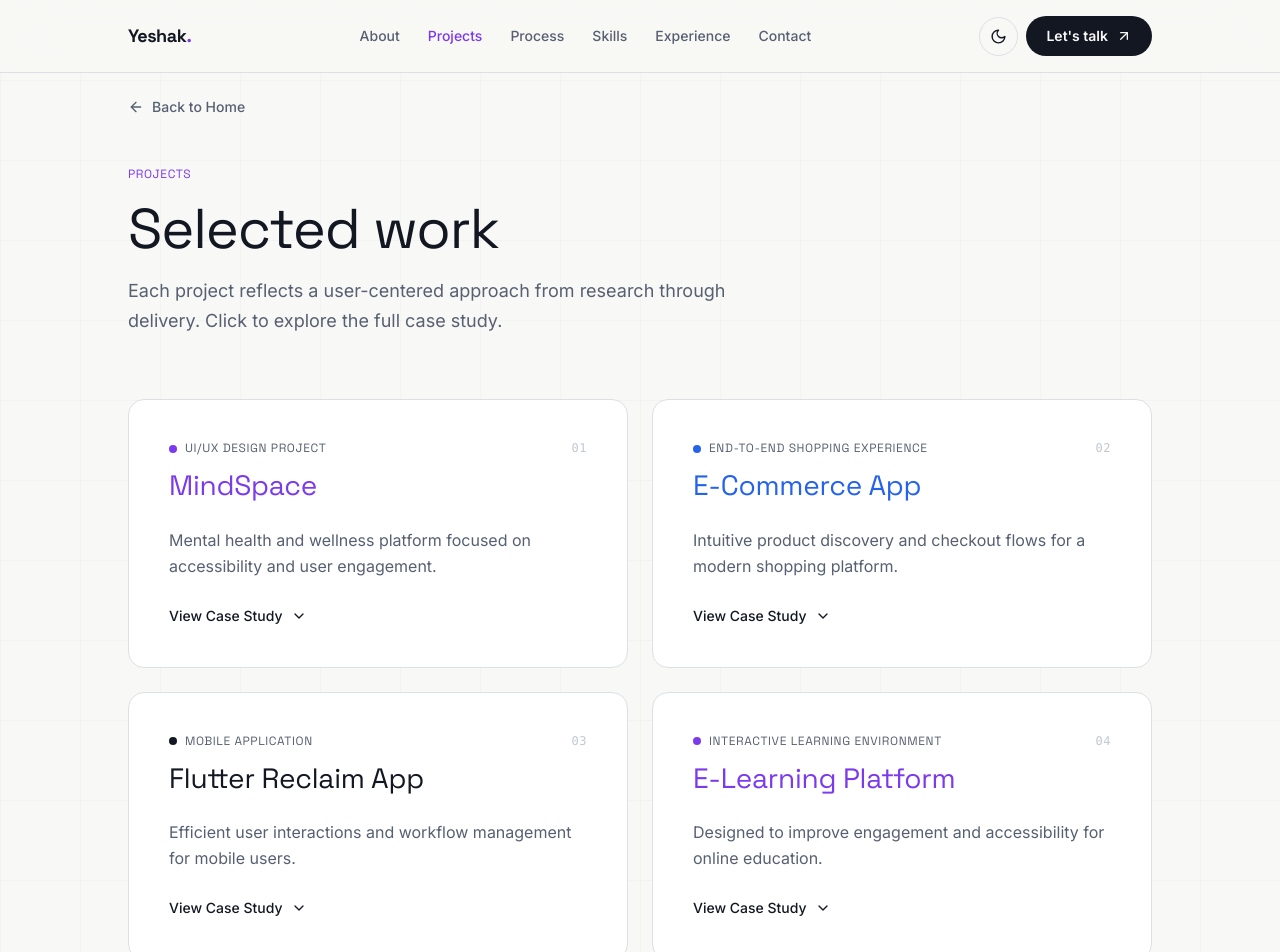
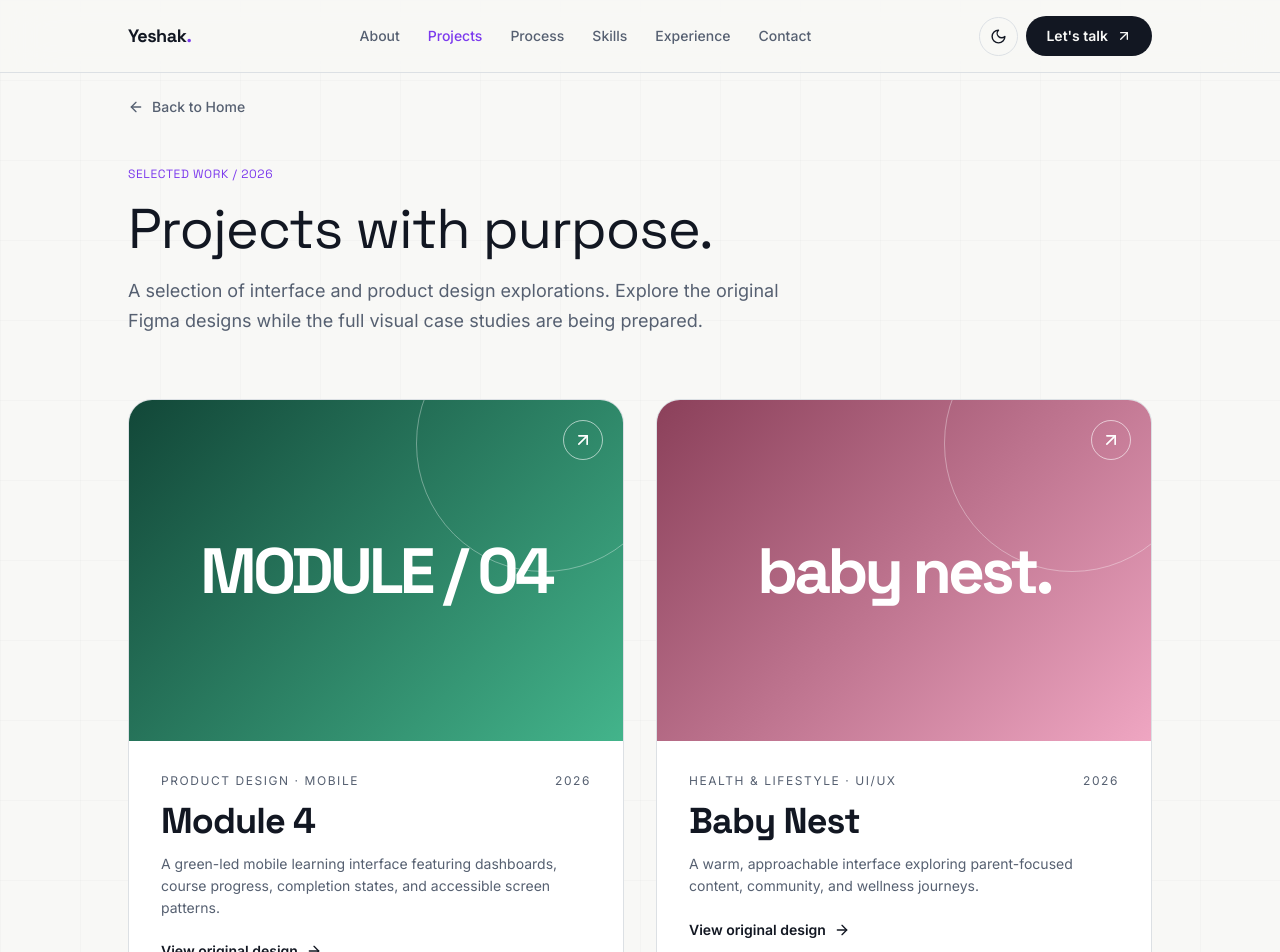
Before and after one commit to Isaac-56/yeshak_portfolio, a React (Vite) app: page /projects in a window 1280 px wide. Shown: the top 952 px of the page. Built offline with nearby package versions, Linux system fonts and the light colour scheme.

Commit message:
Feature reviewed Figma projects with linked showcase cards

```diff
--- a/src/pages/ProjectsPage.tsx
+++ b/src/pages/ProjectsPage.tsx
@@ -1,184 +1,39 @@
-import { useState } from 'react';
+import { ArrowUpRight, ArrowRight } from 'lucide-react';
 import PageLayout from '../components/PageLayout';
 import { useReveal } from '../hooks/useReveal';
-import { ChevronDown, Users, Search, Pen, Rocket, BarChart3 } from 'lucide-react';
 
-interface Project {
-  title: string;
-  subtitle: string;
-  description: string;
-  color: string;
-  bgLight: string;
-  caseStudy: {
-    problem: string;
-    research: string;
-    design: string;
-    solution: string;
-    outcome: string;
-  };
-}
-
-const projects: Project[] = [
-  {
-    title: 'MindSpace',
-    subtitle: 'UI/UX Design Project',
-    description: 'Mental health and wellness platform focused on accessibility and user engagement.',
-    color: 'text-accent',
-    bgLight: 'bg-accent-light',
-    caseStudy: {
-      problem: 'Mental health resources are often stigmatized and difficult to access, especially for young adults who need discreet, approachable support.',
-      research: 'Conducted user interviews with 30+ individuals, analyzed competitor platforms, and surveyed mental health professionals to understand barriers to access.',
-      design: 'Created a calming visual language with warm colors, gentle micro-interactions, and a progressive disclosure approach to reduce cognitive load.',
-      solution: 'Designed a platform with anonymous access, guided wellness journeys, mood tracking, and community support features with privacy-first architecture.',
-      outcome: 'Usability testing showed 85% task completion rate, 40% reduction in onboarding time, and high user satisfaction scores for accessibility features.',
-    },
-  },
-  {
-    title: 'E-Commerce App',
-    subtitle: 'End-to-End Shopping Experience',
-    description: 'Intuitive product discovery and checkout flows for a modern shopping platform.',
-    color: 'text-accent-blue',
-    bgLight: 'bg-accent-blue-light',
-    caseStudy: {
-      problem: 'Users abandoned carts due to complex navigation, overwhelming choices, and a checkout process with too many friction points.',
-      research: 'Analyzed heatmaps and session recordings, conducted card sorting exercises, and performed moderated usability tests with 25 participants.',
-      design: 'Simplified the information architecture, introduced smart filtering, and created a streamlined 3-step checkout with persistent cart visibility.',
-      solution: 'Redesigned the shopping flow with contextual search, personalized recommendations, one-tap checkout, and clear progress indicators throughout.',
-      outcome: 'Cart abandonment decreased by 32%, checkout completion improved by 28%, and average session duration increased by 45 seconds.',
-    },
-  },
-  {
-    title: 'Flutter Reclaim App',
-    subtitle: 'Mobile Application',
-    description: 'Efficient user interactions and workflow management for mobile users.',
-    color: 'text-primary',
-    bgLight: 'bg-bg-alt',
-    caseStudy: {
-      problem: 'Existing workflow management tools were desktop-first and too complex for mobile use, creating friction for on-the-go task management.',
-      research: 'Interviewed 20 mobile users, conducted competitive analysis of 8 mobile workflow apps, and ran diary studies tracking daily usage patterns.',
-      design: 'Designed a gesture-driven interface with thumb-zone optimization, minimal text input requirements, and quick-action widgets for common tasks.',
-      solution: 'Built a Flutter-based app with swipe actions, haptic feedback, offline-first architecture, and adaptive layouts for varied screen sizes.',
-      outcome: 'User engagement increased by 60% compared to previous tools, with daily active usage averaging 4.2 sessions per day.',
-    },
-  },
-  {
-    title: 'E-Learning Platform',
-    subtitle: 'Interactive Learning Environment',
-    description: 'Designed to improve engagement and accessibility for online education.',
-    color: 'text-accent',
-    bgLight: 'bg-accent-light',
-    caseStudy: {
-      problem: 'Students struggled with low engagement, content overload, and lack of interactive elements in existing e-learning platforms.',
-      research: 'Surveyed 100+ students and 15 educators, analyzed engagement metrics from existing platforms, and reviewed learning science research.',
-      design: 'Applied gamification principles, chunked content into micro-lessons, and designed progress dashboards that motivate continued learning.',
-      solution: 'Created an adaptive learning platform with personalized paths, interactive exercises, peer collaboration spaces, and achievement systems.',
-      outcome: 'Course completion rates improved by 47%, daily active time increased by 35%, and student satisfaction scores rose significantly.',
-    },
-  },
-  {
-    title: 'Pregnancy Tracking App',
-    subtitle: 'Health & Wellness',
-    description: 'User-centered health tracking supporting mothers through every stage of pregnancy.',
-    color: 'text-accent-blue',
-    bgLight: 'bg-accent-blue-light',
-    caseStudy: {
-      problem: 'Existing pregnancy apps overwhelmed users with information and lacked personalization for different stages of pregnancy and individual health needs.',
-      research: 'Conducted in-depth interviews with 35 expectant mothers, consulted with healthcare providers, and analyzed reviews of top pregnancy apps.',
-      design: 'Created a week-by-week adaptive interface that evolves with the pregnancy, uses gentle illustrations, and provides stage-appropriate content.',
-      solution: 'Designed a personalized tracking experience with milestone celebrations, appointment reminders, symptom logging, and community support matching.',
-      outcome: 'App rating improved to 4.8/5, daily active retention reached 78%, and 92% of users reported feeling more informed and less anxious.',
-    },
-  },
+type PortfolioProject = {
+  title:string; category:string; year:string; description:string; figma:string;
+  from:string; to:string; mark:string; featured?:boolean;
+};
+const projects:PortfolioProject[] = [
+  {title:'Module 4',category:'Product design · Mobile',year:'2026',description:'A green-led mobile learning interface featuring dashboards, course progress, completion states, and accessible screen patterns.',figma:'https://www.figma.com/design/6RhvTisQ1dGGxMQGZlRC7E/Module-4',from:'#124738',to:'#43b48b',mark:'MODULE / 04',featured:true},
+  {title:'Baby Nest',category:'Health & lifestyle · UI/UX',year:'2026',description:'A warm, approachable interface exploring parent-focused content, community, and wellness journeys.',figma:'https://www.figma.com/design/T7QihPFwyT4iiUOOR0M95H/Baby-Nest',from:'#8b405a',to:'#efa6c2',mark:'baby nest.',featured:true},
+  {title:'Upgraded One',category:'Web design · Responsive',year:'2026',description:'A restaurant experience across desktop and tablet, covering navigation, menus, reservations, ordering, and assistance.',figma:'https://www.figma.com/design/HbMJhmTjJ4pFlNxCh03q1w/Upgraded-One',from:'#352b24',to:'#aa7952',mark:'UPGRADED'},
+  {title:'E-Learning Mobile',category:'Mobile UI · Education',year:'2026',description:'An exploratory mobile learning and community concept. More screens are being prepared for the full case study.',figma:'https://www.figma.com/design/cwPVPotx6PopS0Q9m7DvaC/E-Learning-Mobile--Community-',from:'#1b4a71',to:'#6fb0d6',mark:'LEARN'},
+  {title:'Final Project',category:'Interface design · Design systems',year:'2026',description:'A collection of interface patterns and product screens, with supporting component design explorations.',figma:'https://www.figma.com/design/RGvOdHFPFY26qIfshKsuIl/Final-Project',from:'#433b6e',to:'#ae8cd0',mark:'FINAL / PROJECT'},
+  {title:'HCI Group Project',category:'Human–computer interaction',year:'2026',description:'A collaborative HCI project featuring sign-up, login, verification, and password-recovery flows.',figma:'https://www.figma.com/design/QyEWimm0QDOeTu79orYxAq/HCI-Group-Project',from:'#245c70',to:'#6dabb4',mark:'HCI / GROUP'},
 ];
 
-const caseStudySteps = [
-  { key: 'problem' as const, icon: Search, label: 'Problem' },
-  { key: 'research' as const, icon: Users, label: 'Research' },
-  { key: 'design' as const, icon: Pen, label: 'Design' },
-  { key: 'solution' as const, icon: Rocket, label: 'Solution' },
-  { key: 'outcome' as const, icon: BarChart3, label: 'Outcome' },
-];
-
-function ProjectCard({ project, index }: { project: Project; index: number }) {
-  const [expanded, setExpanded] = useState(false);
-
-  return (
-    <div className={`reveal reveal-delay-${Math.min(index + 1, 5)} bg-white border border-border rounded-2xl overflow-hidden card-hover`}>
-      <div className="p-8 md:p-10">
-        <div className="flex items-start justify-between mb-6">
-          <div>
-            <div className="flex items-center gap-2 mb-3">
-              <span className={`inline-block w-2 h-2 rounded-full ${project.color === 'text-accent' ? 'bg-accent' : project.color === 'text-accent-blue' ? 'bg-accent-blue' : 'bg-primary'}`} />
-              <span className="text-label font-display font-600 text-secondary uppercase tracking-wider">
-                {project.subtitle}
-              </span>
-            </div>
-            <h3 className={`font-display font-700 text-display-sm ${project.color}`}>
-              {project.title}
-            </h3>
+export default function ProjectsPage() {
+  const ref=useReveal();
+  return <PageLayout label="Selected work / 2026" title="Projects with purpose." subtitle="A selection of interface and product design explorations. Explore the original Figma designs while the full visual case studies are being prepared.">
+    <div ref={ref} className="grid grid-cols-1 md:grid-cols-2 gap-6 md:gap-8">
+      {projects.map((p,i)=><article key={p.title} className={`reveal reveal-delay-${Math.min(i%5+1,5)} premium-project rounded-3xl overflow-hidden ${p.featured?'md:col-span-1':''}`}>
+        <a href={p.figma} target="_blank" rel="noopener noreferrer" aria-label={`View ${p.title} in Figma`} className="block group">
+          <div className="premium-project-art aspect-[1.45]" style={{'--project-from':p.from,'--project-to':p.to} as React.CSSProperties}>
+            <span className="transition-transform duration-500 group-hover:scale-105">{p.mark}</span>
+            <span className="absolute right-5 top-5 !text-base w-10 h-10 rounded-full border border-white/60 flex items-center justify-center"><ArrowUpRight size={20}/></span>
           </div>
-          <span className="text-label font-mono text-secondary/40">
-            {String(index + 1).padStart(2, '0')}
-          </span>
-        </div>
-
-        <p className="text-body-md text-secondary leading-relaxed mb-6">
-          {project.description}
-        </p>
-
-        <button
-          onClick={() => setExpanded(!expanded)}
-          className="inline-flex items-center gap-2 text-body-sm font-medium text-primary hover:text-accent transition-colors group"
-        >
-          {expanded ? 'Hide' : 'View'} Case Study
-          <ChevronDown
-            size={16}
-            className={`transition-transform duration-300 ${expanded ? 'rotate-180' : ''}`}
-          />
-        </button>
-      </div>
-
-      <div
-        className={`overflow-hidden transition-all duration-500 ease-out-expo ${
-          expanded ? 'max-h-[800px] opacity-100' : 'max-h-0 opacity-0'
-        }`}
-      >
-        <div className="px-8 md:px-10 pb-8 md:pb-10 pt-2 border-t border-border">
-          <div className="grid grid-cols-1 md:grid-cols-2 gap-x-8 gap-y-6 mt-6">
-            {caseStudySteps.map(({ key, icon: Icon, label }) => (
-              <div key={key} className="space-y-2">
-                <div className="flex items-center gap-2">
-                  <Icon size={14} className={project.color} />
-                  <span className="text-label font-display font-600 text-secondary uppercase tracking-wider">
-                    {label}
-                  </span>
-                </div>
-                <p className="text-body-sm text-secondary leading-relaxed">
-                  {project.caseStudy[key]}
-                </p>
-              </div>
-            ))}
+          <div className="p-7 md:p-8">
+            <div className="flex justify-between gap-3 text-xs uppercase tracking-[0.13em] text-secondary mb-3"><span>{p.category}</span><span>{p.year}</span></div>
+            <h2 className="font-display text-3xl md:text-4xl font-bold text-primary tracking-tight mb-3">{p.title}</h2>
+            <p className="text-secondary text-body-sm mb-5">{p.description}</p>
+            <span className="text-primary text-sm font-semibold inline-flex items-center gap-2 group-hover:text-accent">View original design <ArrowRight size={16}/></span>
           </div>
-        </div>
-      </div>
+        </a>
+      </article>)}
     </div>
-  );
+    <p className="mt-8 text-secondary text-sm">Project visuals are temporarily represented by designed covers; original Figma screens will be placed here after asset integration and screen-by-screen review. The Untitled exploration is intentionally excluded pending selection.</p>
+  </PageLayout>;
 }
-
-export default function ProjectsPage() {
-  const ref = useReveal();
-
-  return (
-    <PageLayout
-      label="Projects"
-      title="Selected work"
-      subtitle="Each project reflects a user-centered approach from research through delivery. Click to explore the full case study."
-    >
-      <div ref={ref} className="grid grid-cols-1 lg:grid-cols-2 gap-6">
-        {projects.map((project, i) => (
-          <ProjectCard key={project.title} project={project} index={i} />
-        ))}
-      </div>
-    </PageLayout>
-  );
-}
```
